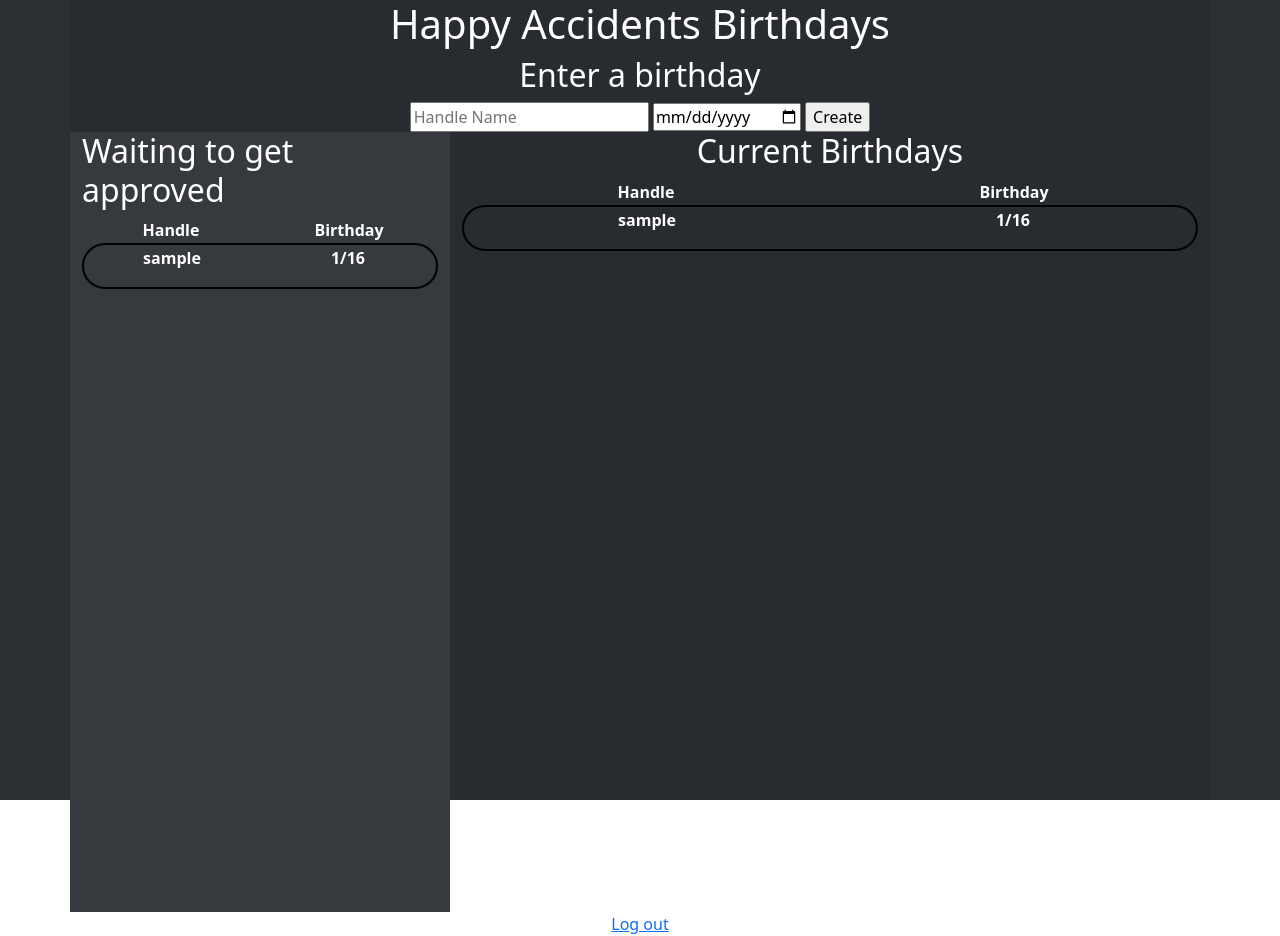
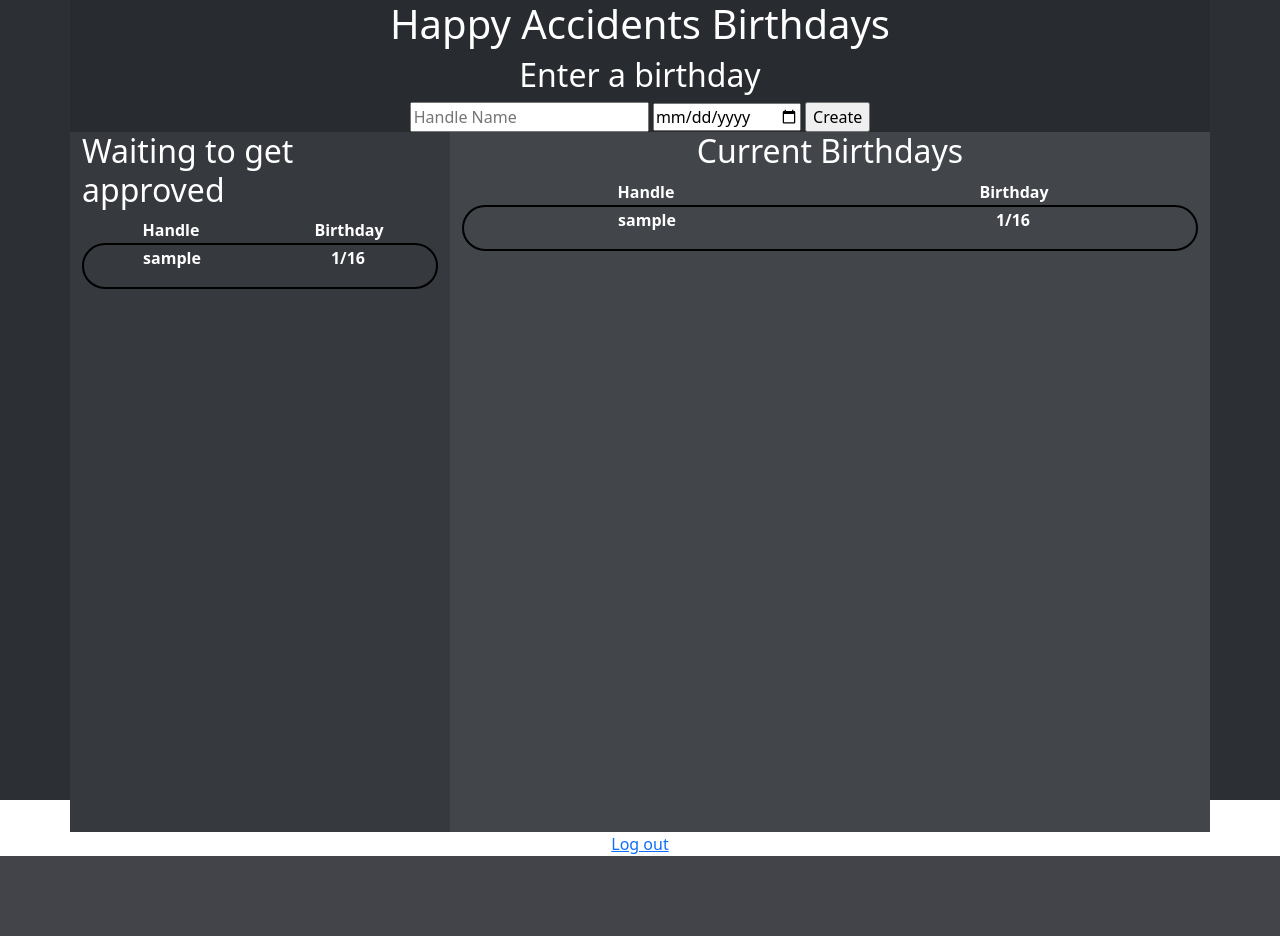
Before and after one commit to Jlynn209/ha-birthday-tracker, a Flask app: template flask_app/templates/dashboard.html in a window 1280 px wide. After the commit the page ends 856 px from the top, so only its background shows below. Run offline with Flask 2, Linux system fonts and the light colour scheme; the template is opened without the code that fills it: most values are stand-ins (such as "Sample title", 1, 10 or a date in 2020).

Commit message:
changes to css

```diff
--- a/flask_app/static/css/dash.css
+++ b/flask_app/static/css/dash.css
@@ -49,13 +49,17 @@
     }
 
     .left{
-        min-height: 780px;
         background-color: rgb(54,57,62);
     }
 
+
     .right{
-        min-height: 780px;
+        min-height: 100%;
         background-color: rgb(66,69,73);
+    }
+    .main-info{
+        height: 700px;
+        max-height: 700px;
     }
 
 
--- a/flask_app/templates/dashboard.html
+++ b/flask_app/templates/dashboard.html
@@ -34,7 +34,7 @@
 
             <div>
                 {% if pendings %}
-                <div class="row">
+                <div class="row main-info d-flex">
                 {% else %}
                 <div>
                 {% endif %}
@@ -80,7 +80,7 @@
                     </div>
                     {% endif %}
                     <!-- approved birthdays -->
-                    {% if condition %}
+                    {% if pendings %}
                     <div class="col-lg-8 col-md-6 right">
                     {% endif %}
                     <div class="col">
```
